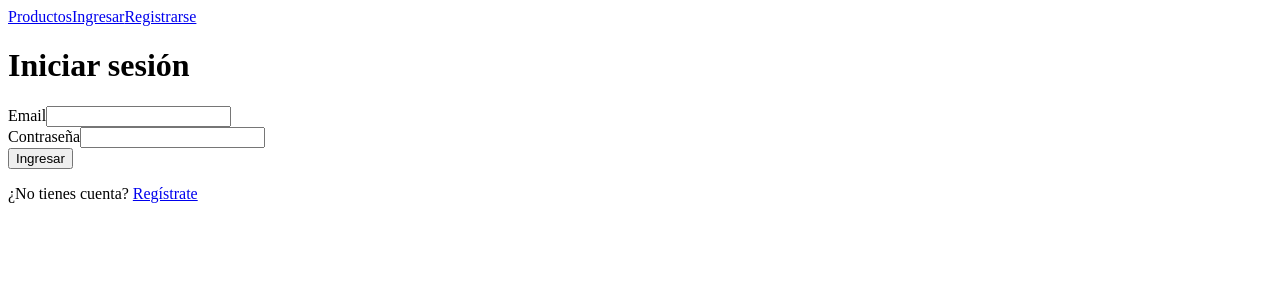
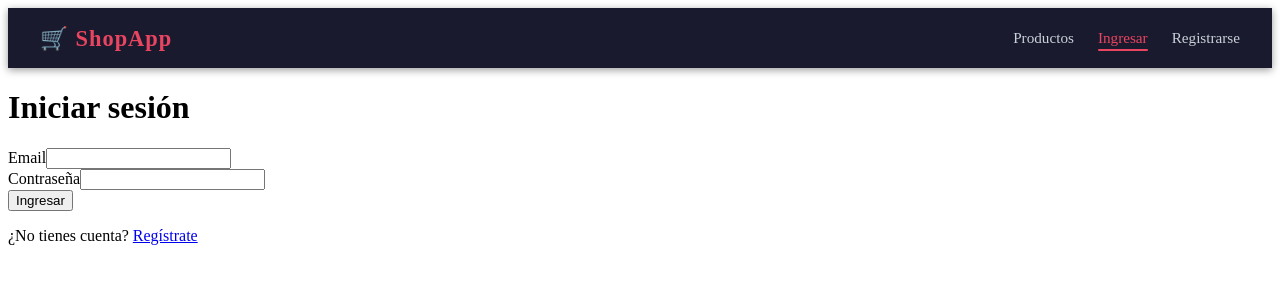
Before and after one commit to danielbueno19/ecomerce, an Angular app in the folder ecommerce_angular/: page /login in a window 1280 px wide. Shown: the top 300 px of the page. Built offline with nearby package versions, Linux system fonts and the light colour scheme.

Commit message:
feat(navbar): agregar estilo y estructura al componente de navegación

```diff
--- /dev/null
+++ b/ecommerce_angular/src/app/components/navbar/navbar.css
@@ -0,0 +1,79 @@
+nav {
+  display: flex;
+  align-items: center;
+  justify-content: space-between;
+  background-color: #1a1a2e;
+  padding: 0 2rem;
+  height: 60px;
+  box-shadow: 0 2px 8px rgba(0, 0, 0, 0.4);
+}
+
+.nav-brand {
+  color: #e94560;
+  font-size: 1.4rem;
+  font-weight: 700;
+  text-decoration: none;
+  letter-spacing: 1px;
+}
+
+.nav-links {
+  display: flex;
+  align-items: center;
+  gap: 1.5rem;
+}
+
+.nav-links a {
+  color: #c9d1d9;
+  text-decoration: none;
+  font-size: 0.95rem;
+  transition: color 0.2s;
+  position: relative;
+}
+
+.nav-links a:hover,
+.nav-links a.activo {
+  color: #e94560;
+}
+
+.nav-links a.activo::after {
+  content: '';
+  position: absolute;
+  bottom: -4px;
+  left: 0;
+  right: 0;
+  height: 2px;
+  background-color: #e94560;
+  border-radius: 2px;
+}
+
+.badge {
+  background-color: #e94560;
+  color: #fff;
+  font-size: 0.7rem;
+  font-weight: 700;
+  padding: 1px 6px;
+  border-radius: 999px;
+  margin-left: 4px;
+  vertical-align: middle;
+}
+
+.nav-user {
+  color: #8b949e;
+  font-size: 0.85rem;
+}
+
+.btn-logout {
+  background: transparent;
+  border: 1px solid #e94560;
+  color: #e94560;
+  padding: 4px 12px;
+  border-radius: 4px;
+  cursor: pointer;
+  font-size: 0.85rem;
+  transition: background 0.2s, color 0.2s;
+}
+
+.btn-logout:hover {
+  background: #e94560;
+  color: #fff;
+}
--- a/ecommerce_angular/src/app/components/navbar/navbar.html
+++ b/ecommerce_angular/src/app/components/navbar/navbar.html
@@ -1,25 +1,27 @@
 <nav>
+  <a class="nav-brand" routerLink="/productos">🛒 ShopApp</a>
+
+  <div class="nav-links">
     <a routerLink="/productos" routerLinkActive="activo">Productos</a>
 
     @if (authService.usuarioActual()) {
-  <!-- Links disponibles solo con sesión activa -->
       <a routerLink="/carrito" routerLinkActive="activo">
         Carrito
-    @if (carritoService.cantidadItems() > 0){
+        @if (carritoService.cantidadItems() > 0) {
           <span class="badge">{{ carritoService.cantidadItems() }}</span>
         }
       </a>
       <a routerLink="/ordenes" routerLinkActive="activo">Mis órdenes</a>
 
-  <!-- Link de admin: visible solo si el rol es ADMIN -->
-  @if (authService.esAdmin()){
+      @if (authService.esAdmin()) {
         <a routerLink="/admin" routerLinkActive="activo">Admin</a>
       }
 
-  <span>{{ authService.usuarioActual()!.email }}</span>
-  <button (click)="logout()">Cerrar sesión</button>
+      <span class="nav-user">{{ authService.usuarioActual()!.email }}</span>
+      <button class="btn-logout" (click)="logout()">Cerrar sesión</button>
     } @else {
       <a routerLink="/login" routerLinkActive="activo">Ingresar</a>
       <a routerLink="/registro" routerLinkActive="activo">Registrarse</a>
     }
+  </div>
 </nav>
--- a/ecommerce_angular/src/app/components/navbar/navbar.ts
+++ b/ecommerce_angular/src/app/components/navbar/navbar.ts
@@ -7,6 +7,7 @@ import { CarritoService } from '../../services/carrito.service';
   selector: 'app-navbar',
   imports: [RouterLink, RouterLinkActive],
   templateUrl: './navbar.html',
+  styleUrl: './navbar.css',
 })
 export class NavbarComponent {
   readonly authService = inject(AuthService);
```
Lines whose indentation alone changed are shown as unchanged.
